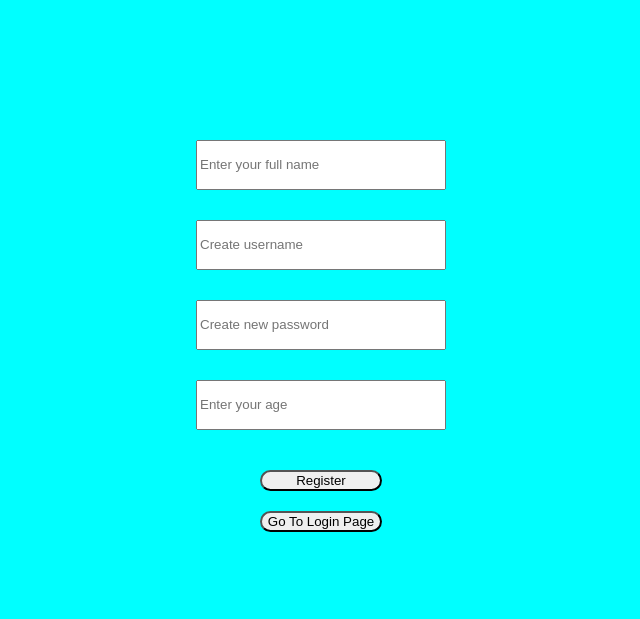
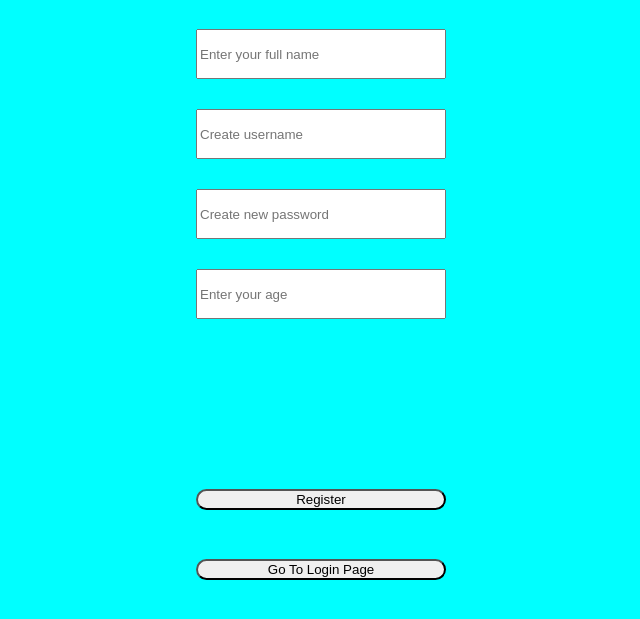
Before and after one commit to dhanushkumar558/zenzone, a website: page public/Create_Account.html in a window 1280 px wide. Shown: the part 173-792 px from the top of the page, without its empty margins (319-959 px from the left). Drawn offline with Linux system fonts and the light colour scheme.

Commit message:
Real Success

```diff
--- a/app.js
+++ b/app.js
@@ -24,11 +24,11 @@ connection.connect((err) => {
 });
 
 // Serve static files from the root directory
-app.use(express.static(path.join(__dirname)));
+app.use(express.static(path.join(__dirname, 'public')));
 
 // Handle GET request for the root path
 app.get('/', (req, res) => {
-  res.sendFile(path.join(__dirname, 'public', 'Create_Account.html'));
+  res.sendFile(path.join(__dirname, 'public', 'zenzone.html'));
 });
 
 // Express route for handling the form submission (POST request)
--- a/public/Create_Account.html
+++ b/public/Create_Account.html
@@ -32,7 +32,7 @@
             }
             .buttons
             {
-                display: grid;
+                display: flex;
                 justify-content: center;
                 align-items: center;
                 gap: 20px;
@@ -41,8 +41,16 @@
             }
             .inner1
             {
+                margin-top: -30px;
+                display: inline-block;
                 border-radius: 20px;
             }
+            .inner2
+            {   margin-top: -30px;
+                display: inline-block;
+                border-radius: 20px;
+            }
+
 
 
 
@@ -57,12 +65,12 @@
         <input class="inputs" type="text" placeholder="Enter your full name" name="name">
         <input class="inputs" type="text" placeholder="Create username" name="username">
         <input class="inputs" type="text" placeholder="Create new password"name="password">
-        <input  class="inputs" type="number" placeholder="Enter your age"name="age">
+        <input  class="inputs" type="number" placeholder="Enter your age"name="age"></form>
 
  </div>
- <div class="buttons">
- <button class="inner1" type="submit">Register</button></form>
- <button class="inner1" onclick="Loginpage()">Go To Login Page</button></a>
+ <div class="buttons"></div>
+ <button class="inner1" type="submit">Register</button>
+ <button class="inner2" onclick="Loginpage()">Go To Login Page</button>
  <script>
     function Loginpage()
     {
```
Also changed, not shown: public/zenzone.html (renamed from zenzone.html).
